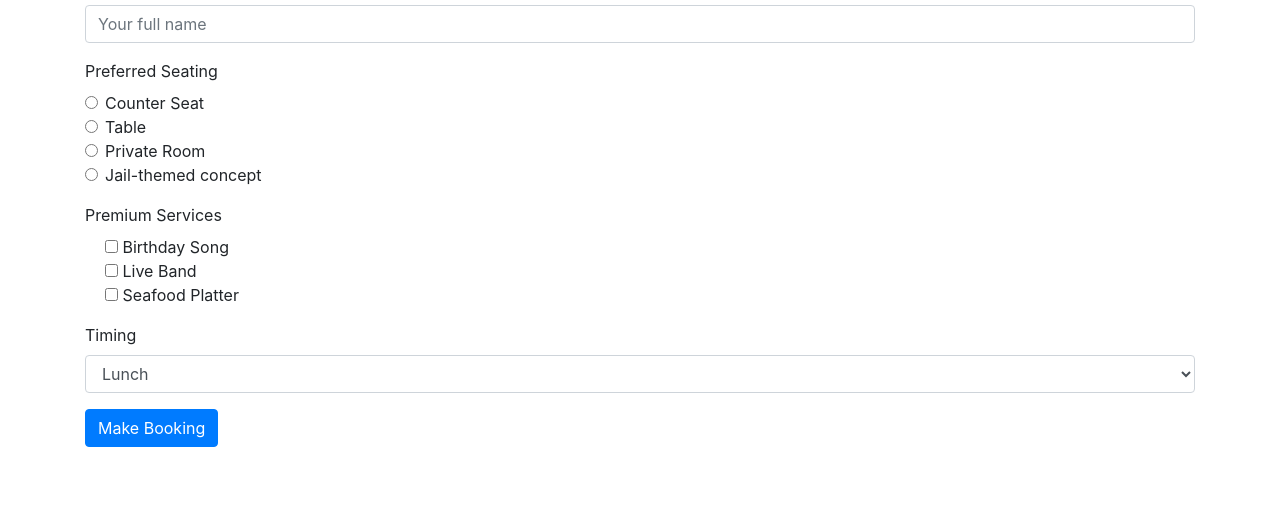
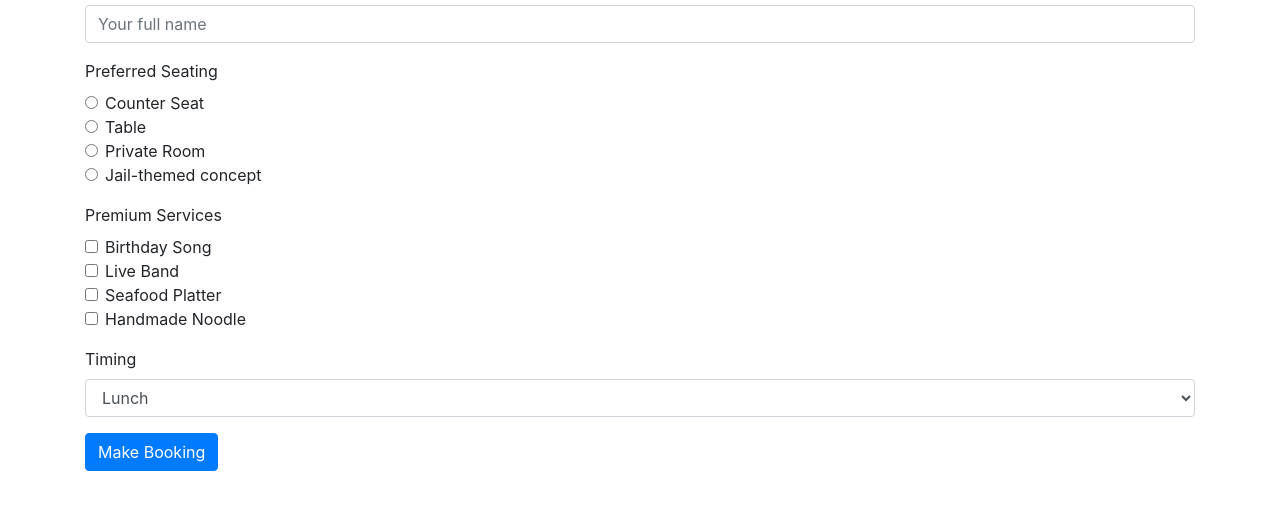
Before and after one commit to kunxin-chor/tgc11-intro-to-js, a plain HTML site: page 12-adding-to-the-dom/booking.html in a window 1280 px wide. Shown: the part 83-592 px from the top of the page. Drawn offline with nearby package versions, Linux system fonts and the light colour scheme.

Commit message:
Added more example

```diff
--- a/12-adding-to-the-dom/booking.html
+++ b/12-adding-to-the-dom/booking.html
@@ -28,18 +28,13 @@
         </div>
         <div class="mt-3">
             <label class="form-label">Premium Services</label>
-            <div class="form-check">
+            <div id="serviceCheckboxes">
+
+            </div>
+            <!-- <div class="form-check">
                 <input type="checkbox" value="birthday-song" name="services" class="services"/>
                 <label class="form-check-label"/>Birthday Song
-            </div>
-            <div class="form-check">
-                <input type='checkbox' value="live-band" name="services" class="services"/>
-                <label class="form-check-label">Live Band</label>
-            </div>
-            <div class="form-check">
-                <input type="checkbox" value="seafood-platter" name="services" class="services"/>
-                <label class="form-check-label">Seafood Platter</label>
-            </div>
+            </div> -->
         </div>
         <div class="mt-3">
             <label class="form-label">Timing</label>
--- a/12-adding-to-the-dom/booking.js
+++ b/12-adding-to-the-dom/booking.js
@@ -17,6 +17,25 @@ let seatingOptions = [
     }
 ]
 
+let services = [
+    {
+        name: 'birthday-song',
+        display:'Birthday Song'
+    },
+    {
+        name: 'live-band',
+        display:'Live Band'
+    },
+    {
+        name: 'seafood-platter',
+        display: 'Seafood Platter'
+    },
+    {
+        name: 'handmade-noodle',
+        display: 'Handmade Noodle'
+    }
+]
+
 // 0. create the booking options
 let seatingOptionsElement = document.querySelector('#seating-options');
 
@@ -27,6 +46,28 @@ for (let option of seatingOptions) {
         <input type="radio" value="${option.name}" name="seating" class="form-check-input seating"/>
         <label class="form-check-label">${option.display}</label>`
     seatingOptionsElement.appendChild(divElement);
+}
+
+let servicesElement = document.querySelector('#serviceCheckboxes');
+for (let service of services) {
+    let divElement = document.createElement('div');
+    divElement.className='form-check';
+
+    let checkboxElement = document.createElement('input');
+    checkboxElement.type = 'checkbox';
+    checkboxElement.value = service.name;
+    checkboxElement.className = "services form-check-input";
+
+    let labelElement = document.createElement('label');
+    labelElement.className='form-check-label';
+    labelElement.innerHTML=service.display;
+
+    divElement.appendChild(checkboxElement);
+    divElement.appendChild(labelElement);
+
+    servicesElement.appendChild(divElement);
+
+
 }
 
 
```
